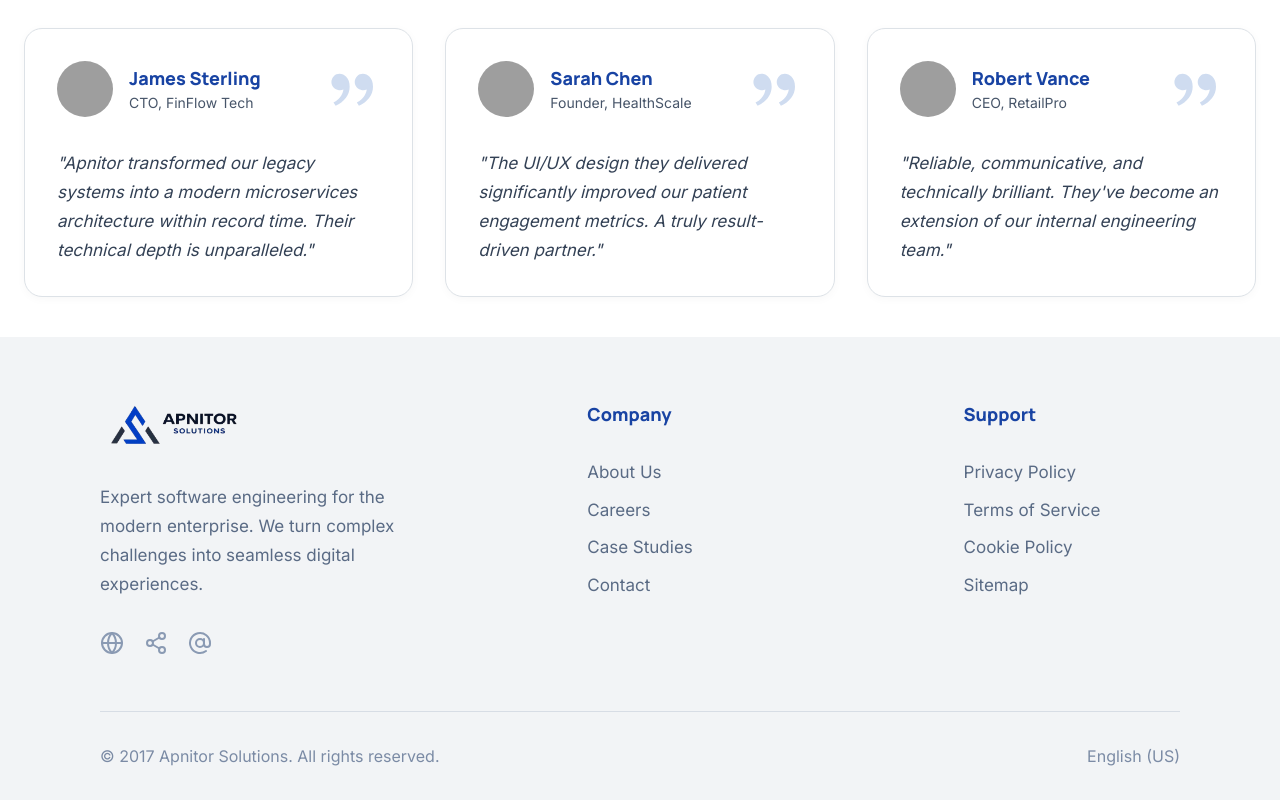
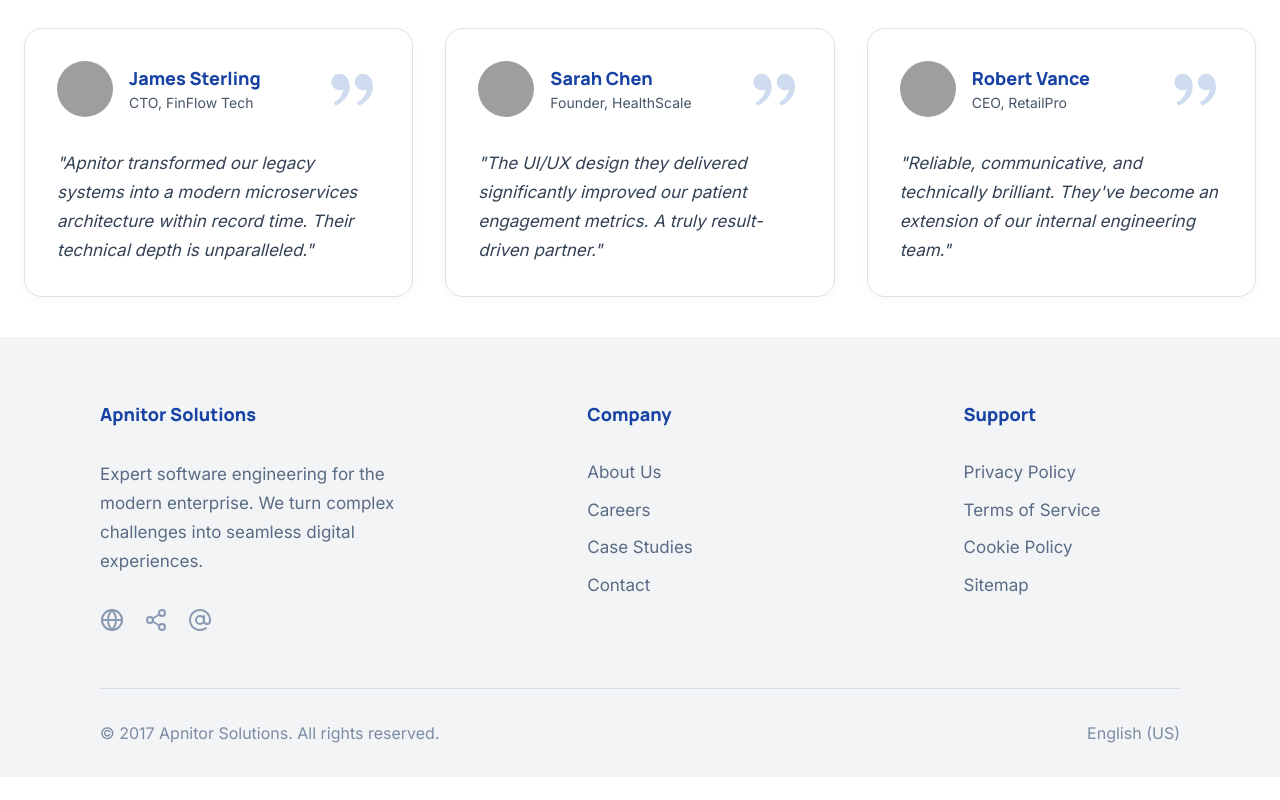
Before and after one commit to narinderdev/apnitor_website, a Next.js app: page /about-us in a window 1280 px wide. Shown: the part 2222-3022 px from the top of the page. After the commit the page ends 2999 px from the top, so only its background shows below. Built offline with nearby package versions, Linux system fonts and the light colour scheme; grey boxes are pictures that could not be loaded.

Commit message:
Removed logo

```diff
--- a/src/components/shared/footer.js
+++ b/src/components/shared/footer.js
@@ -15,18 +15,18 @@ export default function Footer() {
                 src="/icon.png"
                 alt="Apnitor Logo"
                 className="h-8 w-8 object-contain"
-              />
+              /> */}
               <h3 className="text-[18px] font-extrabold text-[#1843a3]">
                 Apnitor Solutions
-              </h3> */}
+              </h3>
               <Link href="/" className="flex items-center">
-            <Image
+            {/* <Image
               src="/logo-nobg.png"
               alt="Apnitor Solutions"
               width={150}
               height={40}
               priority
-            />
+            /> */}
           </Link>
             </div>
 
```
